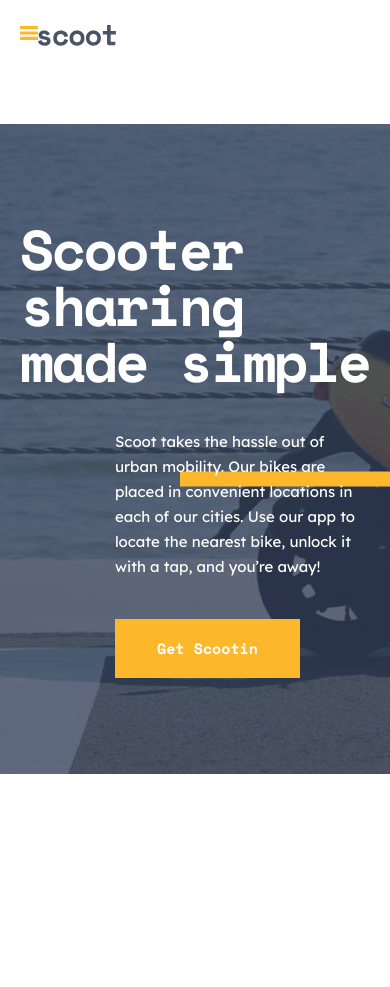
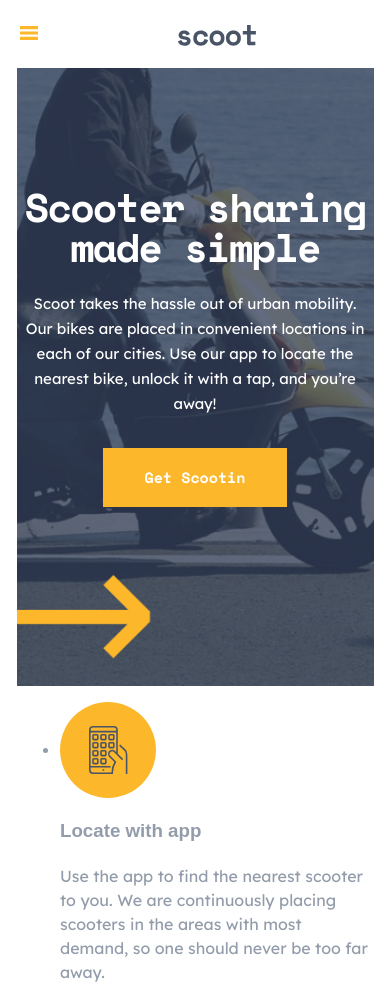
Before and after one commit to maftunamahammadiyeva/scoot, a plain HTML site: page index.html in a window 390 px wide. Shown: the top 987 px of the page. Before the commit the page ends 844 px from the top, so only its background shows below. Drawn offline with Linux system fonts and the light colour scheme; a web font is replaced by a local one.

Commit message:
feat: add hero section

```diff
--- a/index.html
+++ b/index.html
@@ -33,7 +33,6 @@
               </li>
             </ul>
 
-            <!-- <a class="button header--button" href="#">Get Scootin</a> -->
             <button class="button header--button">Get Scootin</button>
 
           </nav>
@@ -50,13 +49,40 @@
 
   <!-- MAIN -->
   <main class="main">
-    <section class="hero">
+    <section class="hero hero__container">
       <div class="container">
         <h1 class="hero__heading">Scooter sharing made simple</h1>
         <div class="hero__wrapper">
           <p class="hero__desc">Scoot takes the hassle out of urban mobility. Our bikes are placed in convenient locations in each of our cities. Use our app to locate the nearest bike, unlock it with a tap, and you’re away!</p>
-        <button class="button">Get Scootin</button>
+        <button class="button hero--button">Get Scootin</button>
         </div>
+      </div>
+    </section>
+
+    <section class="chances">
+      <div class="container">
+        <h2 class="visually-hidden">Our chances</h2>
+        <ul class="chances__list">
+
+          <li class="chances__item">
+            <img class="chances__img" src="./images/app.svg" alt="images" width="96" height="96">
+            <h3 class="chances__heading">Locate with app</h3>
+            <p class="chances__desc">Use the app to find the nearest scooter to you. We are continuously placing scooters in the areas with most demand, so one should never be too far away. </p>
+          </li>
+
+          <li class="chances__item">
+            <img class="chances__img" src="./images/scoter.svg" alt="images" width="96" height="96">
+            <h3 class="chances__heading">Pick your scooter</h3>
+            <p class="chances__desc">We show the most important info for the scooters closest to you. So you know how much charge they have left and can see roughly how much it will cost.</p>
+          </li>
+
+          <li class="chances__item">
+            <img class="chances__img" src="./images/ride.svg" alt="images" width="96" height="96">
+            <h3 class="chances__heading">Enjoy the ride</h3>
+            <p class="chances__desc">Scan the QR code and the bike will unlock. Retract the cable lock, put on a helmet, and you’re off! Always lock bikes away from walkways and accessibility ramps.</p>
+          </li>
+
+        </ul>
       </div>
     </section>
 
--- a/scss/blocks/_all-blocks.scss
+++ b/scss/blocks/_all-blocks.scss
@@ -4,4 +4,5 @@
 @import "sitenav";
 @import "main";
 @import "hero";
+@import "chances";
 @import "footer";
--- a/scss/blocks/_button.scss
+++ b/scss/blocks/_button.scss
@@ -28,3 +28,15 @@
 .header--open .header--button{
   align-self: flex-start;
 }
+
+@media only screen and (max-width: 992px){
+  .container {
+    max-width: 720px;
+  }
+
+
+  .hero--button{
+    display: flex;
+    margin: 0 auto;
+  }
+}
--- a/scss/blocks/_header.scss
+++ b/scss/blocks/_header.scss
@@ -72,22 +72,22 @@
   }
 }
 
-@media only screen and (max-width: 1200px){
-  .container {
-    max-width: 960px;
-  }
-}
+// @media only screen and (max-width: 1200px){
+//   .container {
+//     max-width: 960px;
+//   }
+// }
 
-@media only screen and (max-width: 992px){
-  .container {
-    max-width: 720px;
-  }
-}
+// @media only screen and (max-width: 992px){
+//   .container {
+//     max-width: 720px;
+//   }
+// }
 
 @media only screen and (max-width: 700px){
-  .container {
-    max-width: 540px;
-  }
+  // .container {
+  //   max-width: 540px;
+  // }
 
   .header {
     position: relative;
@@ -97,10 +97,12 @@
     }
 
 
-    &__logo {
-      display: inline-block;
+    &__logo-link {
+      // display: flex;
+      // margin: 0 auto;
+      position: relative;
+      left: 40%;
     }
-
 
     &__nav {
       display: none;
@@ -164,10 +166,9 @@
 
 
 
-@media only screen and (max-width: 576px){
-  .container {
-    max-width: 100%;
-  }
+// @media only screen and (max-width: 576px){
+//   .container {
+//     max-width: 100%;
+//   }
 
-
-}
+// }
--- a/scss/blocks/_hero.scss
+++ b/scss/blocks/_hero.scss
@@ -1,5 +1,5 @@
 .hero {
-  background-image: url("../../images/hero-backround.png");
+  background-image: url("../images/hero-backround.png");
   background-repeat: no-repeat;
   background-position: calc(50%);
   padding-top: 153px;
@@ -32,31 +32,85 @@
 
 }
 
-@media only screen and (max-width: 1200px){
-  .container {
-    max-width: 960px;
-  }
+// @media only screen and (max-width: 1200px){
+//   .container {
+//     max-width: 960px;
+//   }
 
-}
+// }
 
 @media only screen and (max-width: 992px){
-  .container {
-    max-width: 720px;
+  // .container {
+  //   max-width: 720px;
+  // }
+  .hero {
+    padding-top: 137px;
+    padding-bottom: 217px;
+
+    background-image: url("../images/hero-bacround-tablet.png");
+    background-repeat: no-repeat;
+    background-position: calc(50%);
+    background-size: contain;
+
+    &__container {
+      display: flex;
+      flex-direction: column;
+    }
+
+    &__heading {
+      text-align: center;
+      margin: 0 auto;
+    }
+
+    &__wrapper {
+      margin-left: 0;
+    }
+
+    &__desc  {
+      text-align: center;
+      margin: 0 auto;
+      margin-top: 24px;
+      margin-bottom: 32px;
+    }
+
   }
 }
 
-@media only screen and (max-width: 768px){
-  .container {
-    max-width: 540px;
-  }
-}
+// @media only screen and (max-width: 700px){
+//   .container {
+//     max-width: 540px;
+//   }
+
+// }
+
+
+
 
 @media only screen and (max-width: 576px){
-  .container {
-    max-width: 100%;
+  // .container {
+  //   max-width: 100%;
+  // }
+
+  .hero {
+    padding-top: 119px;
+    padding-bottom: 179px;
+    background-image: url("../images/backround-hero-mobile.png");
+    background-repeat: no-repeat;
+    background-position: calc(50%);
+    background-size: contain;
+
+    &__heading {
+      font-weight: 700;
+      font-size: 40px;
+      line-height: 40px;
+      letter-spacing: -1.78571px;
+    }
+
+
   }
+
+
 }
-
 
 @media
 only screen and (-webkit-min-device-pixel-ratio: 2),
@@ -66,8 +120,31 @@
 only screen and (                min-resolution: 192dpi),
 only screen and (                min-resolution: 2dppx) {
 
-  .hero{
-    background-image: url("../images/hero-backround@2x.png");
+  // .hero{
+    //   background-image: url("../images/hero-backround@2x.png");
+
+    // }
+
+
+
+    @media only screen and (max-width: 992px){
+      // .container {
+      //   max-width: 720px;
+      // }
+      .hero {
+        background-image: url("../images/hero-bacround-tablet@2x.png");
+      }
+    }
+
+
+    @media only screen and (max-width: 576px){
+      // .container {
+      //   max-width: 100%;
+      // }
+
+      .hero {
+        background-image: url("../images/backround-hero-mobile@2x.png");
+      }
+    }
+
   }
-
-}
```
Also changed, not shown: css/main.css, images/Group 41@2x.png (added), images/app.svg (added), images/backround-hero-mobile.png (added), images/backround-hero-mobile@2x.png (added), images/hero-bacround-tablet.png (added), images/hero-bacround-tablet@2x.png (added), images/ride.svg (added), images/scoter.svg (added), scss/blocks/_chances.scss (added), 1 other file.
